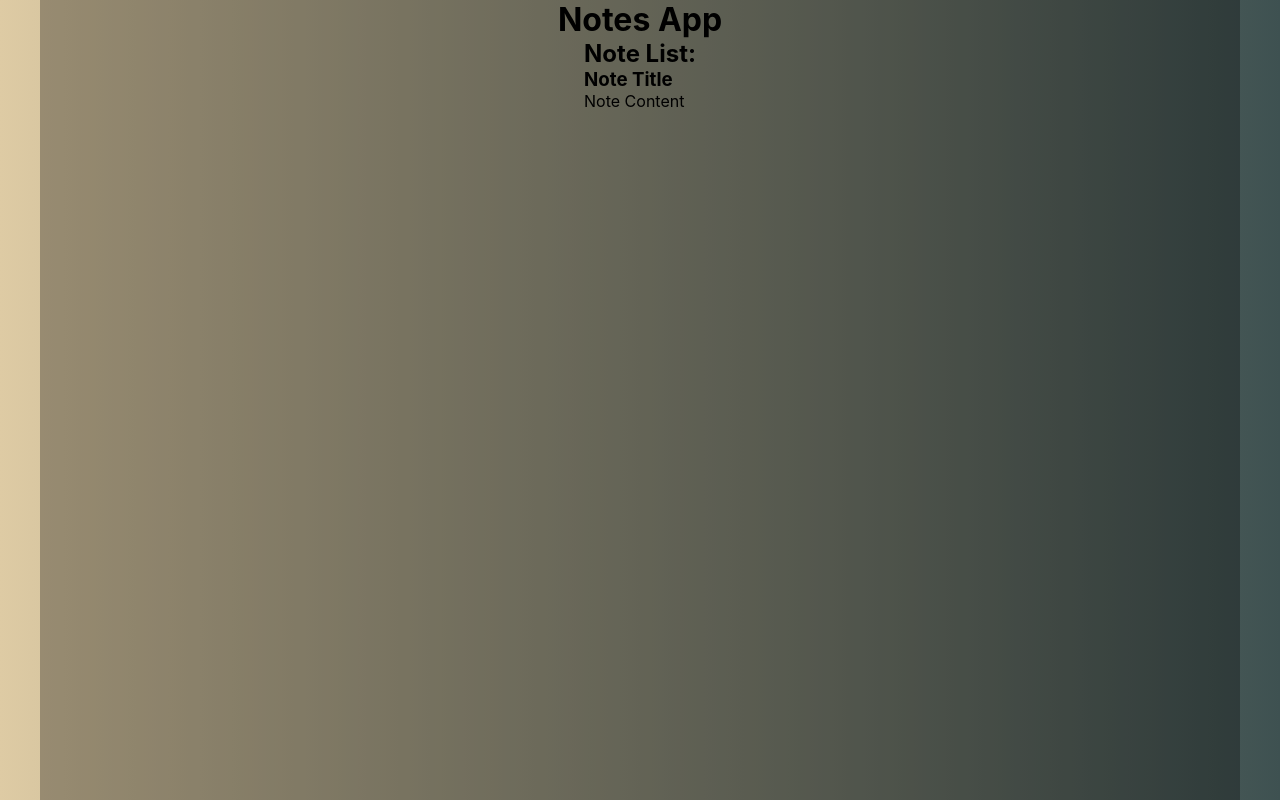
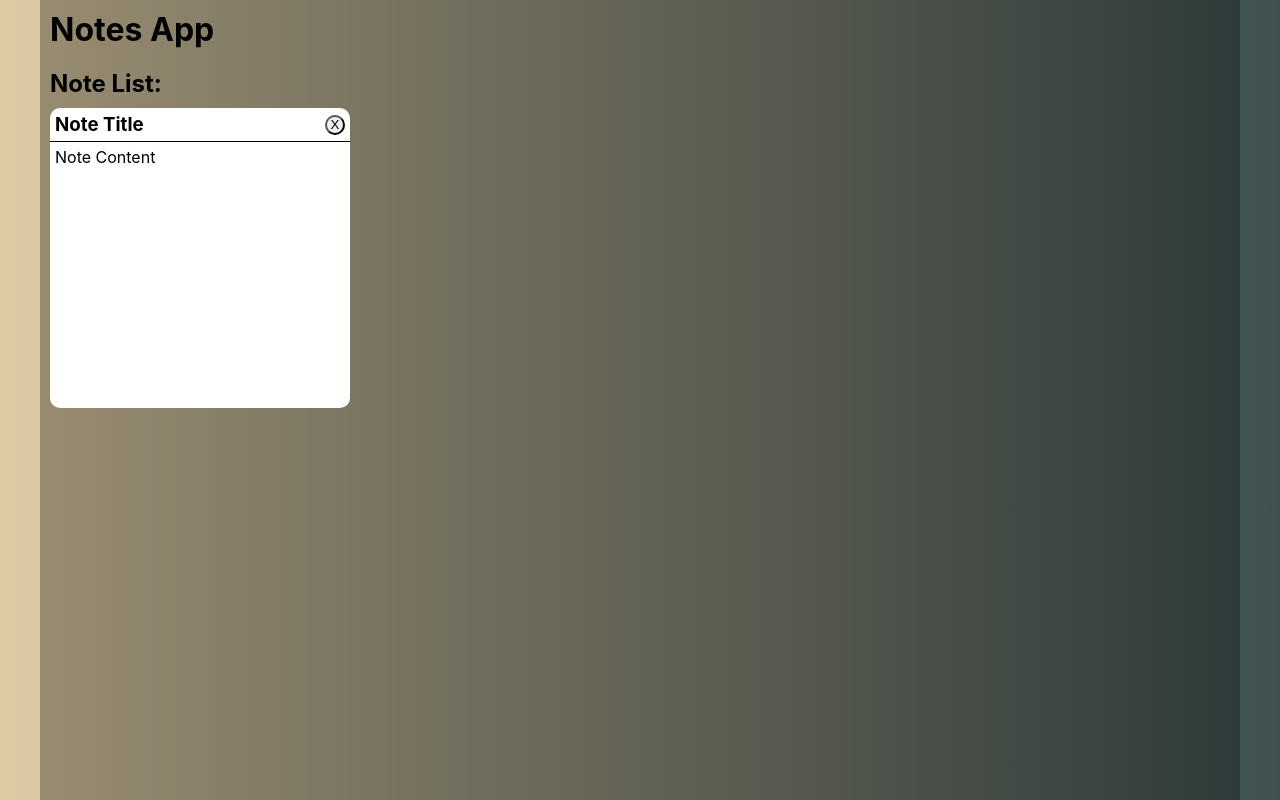
Before and after one commit to Artur-Majewski/notes-app, a React (Create React App) app: page / in a window 1280 px wide. Built offline with nearby package versions, Linux system fonts and the light colour scheme.

Commit message:
Added Button component and styles to previously created components

```diff
--- a/src/App.css
+++ b/src/App.css
@@ -6,7 +6,6 @@ body {
   display: flex;
   flex-direction: column;
   justify-content: flex-start;
-  align-items: center;
   width: 1200px;
   min-height: 100vh;
   margin: 0 auto;
--- /dev/null
+++ b/src/components/atoms/Button/Button.module.scss
@@ -0,0 +1,5 @@
+.btn {
+  width: 20px;
+  height: 20px;
+  border-radius: 50%;
+}
--- /dev/null
+++ b/src/components/atoms/Button/Button.tsx
@@ -0,0 +1,12 @@
+import styles from './Button.module.scss'
+
+interface Props {
+  name: string;
+  functionality: () => void;
+}
+
+export const Button = ({name, functionality}: Props) => {
+  return (
+    <button onClick={functionality} className={styles.btn}> {name} </button>
+  )
+}
--- a/src/components/atoms/Note/Note.module.scss
+++ b/src/components/atoms/Note/Note.module.scss
@@ -0,0 +1,20 @@
+.note {
+  width: 300px;
+  height: 300px;
+  border-radius: 10px;
+  background: rgba(#fff, $alpha: 1.0);
+}
+
+.titleBlock {
+  display: flex;
+  justify-content: space-between;
+  align-items: center;
+  padding: 5px;
+  border-bottom: 1px solid black;
+}
+
+.title {}
+
+.content {
+  padding: 5px;
+}
--- a/src/components/atoms/Note/Note.tsx
+++ b/src/components/atoms/Note/Note.tsx
@@ -1,8 +1,14 @@
+import { Button } from '../Button/Button';
+import styles from './Note.module.scss';
+
 export const Note = () => {
 	return (
-		<div className='note'>
-			<h3>Note Title</h3>
-			<p>Note Content</p>
+		<div className={styles.note}>
+			<div className={styles.titleBlock}>
+				<h3 className={styles.title}>Note Title</h3>
+				<Button name='X' functionality={() => {}} />
+			</div>
+			<p className={styles.content}>Note Content</p>
 		</div>
 	);
 };
--- a/src/components/molecules/NotesList/NotesList.module.scss
+++ b/src/components/molecules/NotesList/NotesList.module.scss
@@ -0,0 +1,5 @@
+.noteList {
+  display: flex;
+  flex-wrap: wrap;
+  margin: 10px 0;
+}
--- a/src/components/molecules/NotesList/NotesList.tsx
+++ b/src/components/molecules/NotesList/NotesList.tsx
@@ -1,8 +1,9 @@
 import { Note } from "../../atoms/Note/Note";
+import styles from './NotesList.module.scss'
 
 export const NotesList = () => {
   return (
-    <section className='noteList'>
+    <section className={styles.noteList} >
           <Note />
     </section>
   );
--- a/src/components/organisms/Header/Header.module.scss
+++ b/src/components/organisms/Header/Header.module.scss
@@ -0,0 +1,4 @@
+.header {
+  display: flex;
+  padding: 10px;
+}
--- a/src/components/organisms/Header/Header.tsx
+++ b/src/components/organisms/Header/Header.tsx
@@ -1,6 +1,8 @@
+import styles from './Header.module.scss'
+
 export const Header = () => {
 	return (
-		<header className='App-header'>
+		<header className={styles.header} >
 			<h1>Notes App</h1>
 		</header>
 	);
--- a/src/components/organisms/Main/Main.module.scss
+++ b/src/components/organisms/Main/Main.module.scss
@@ -0,0 +1,3 @@
+.wrapper {
+  padding: 10px;
+}
```
